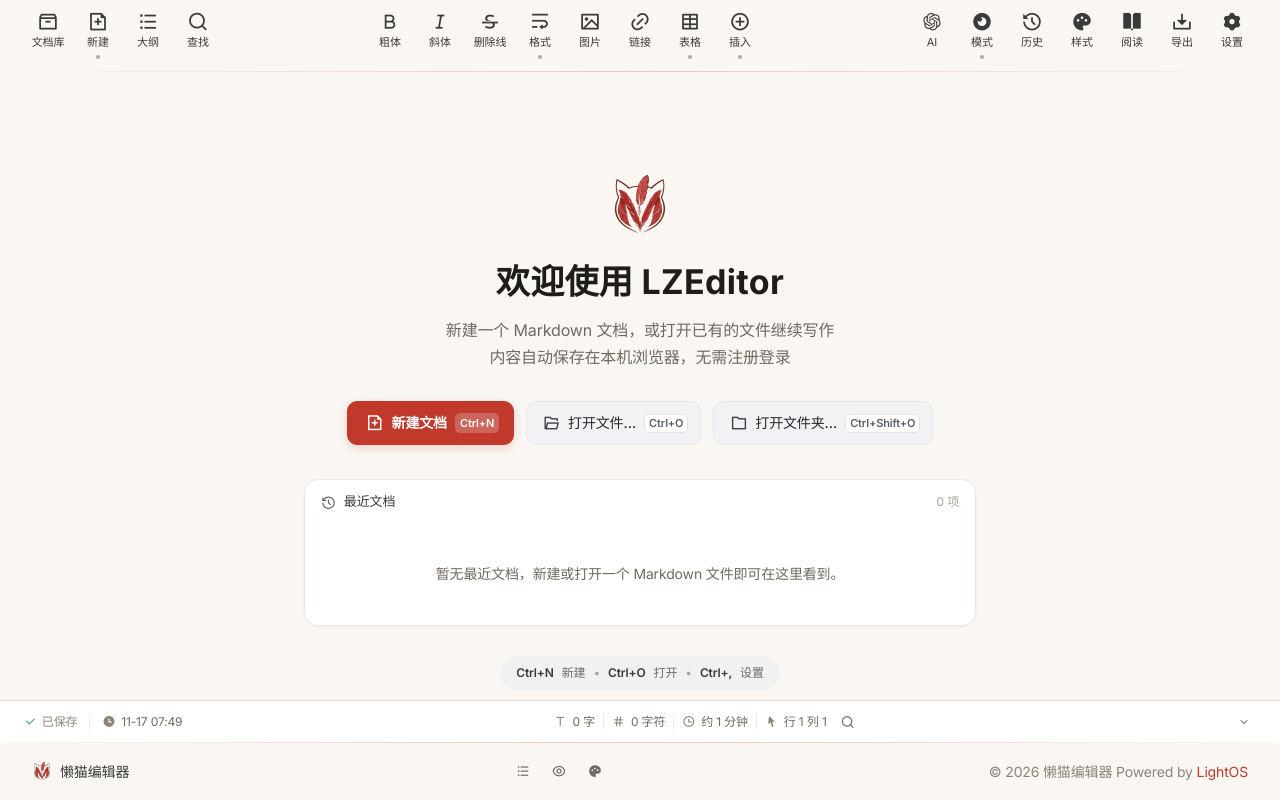
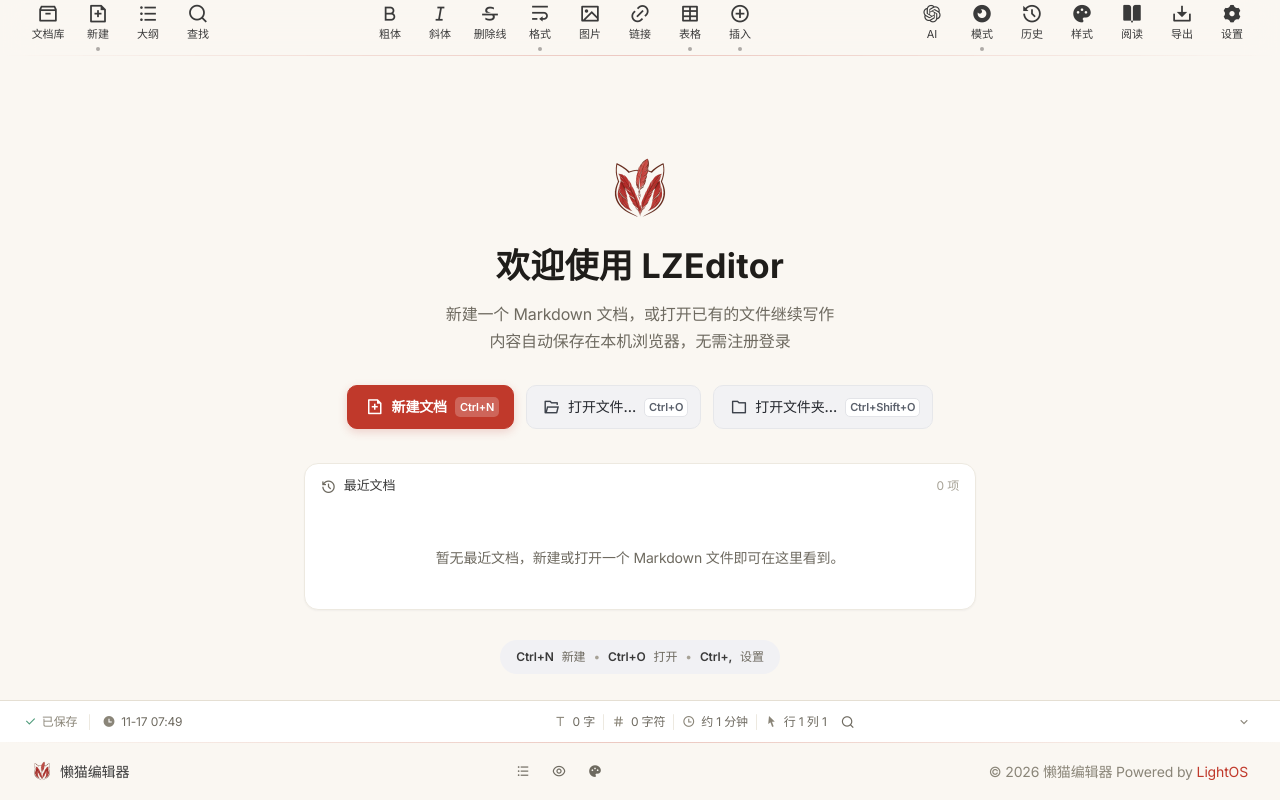
Before and after one commit to sikenali/lzeditor, a React (Vite) app: page / in a window 1280 px wide. Built offline with nearby package versions, Linux system fonts and the light colour scheme; a web font is replaced by a local one.

Commit message:
style(toolbar): navtop 顶栏高度收窄 72px→56px，小圆点不被遮挡
- .toolbar height 72px→56px：按钮49px + 上下3.5px留白，底部小圆点留5.5px 不被遮挡
- 同步 theme-boundary 测试断言 72px→56px

```diff
--- a/src/styles/layout.css
+++ b/src/styles/layout.css
@@ -1,9 +1,9 @@
 /* Layout Styles — LZMail warm Oriental design × Apple material depth */
 
-/* ── Toolbar — DESIGN.md §2.1 TopNav: 72px, padding 24, 0.7px border ── */
+/* ── Toolbar — DESIGN.md §2.1 TopNav: 56px（2026-11-17 收窄，小圆点不被遮挡）, padding 24, 0.7px border ── */
 .toolbar  {
   display: flex; align-items: center; justify-content: space-between;
-  height: 72px; padding: 0 24px;
+  height: 56px; padding: 0 24px;
   /* DESIGN-1.md §2.1 毛玻璃顶栏：半透明 + 背景模糊 */
   background: rgba(var(--bg-rgb), 0.82);
   backdrop-filter: blur(16px);
```
Also changed, not shown: 1 other file (tests, documents, lock files or other folders).
